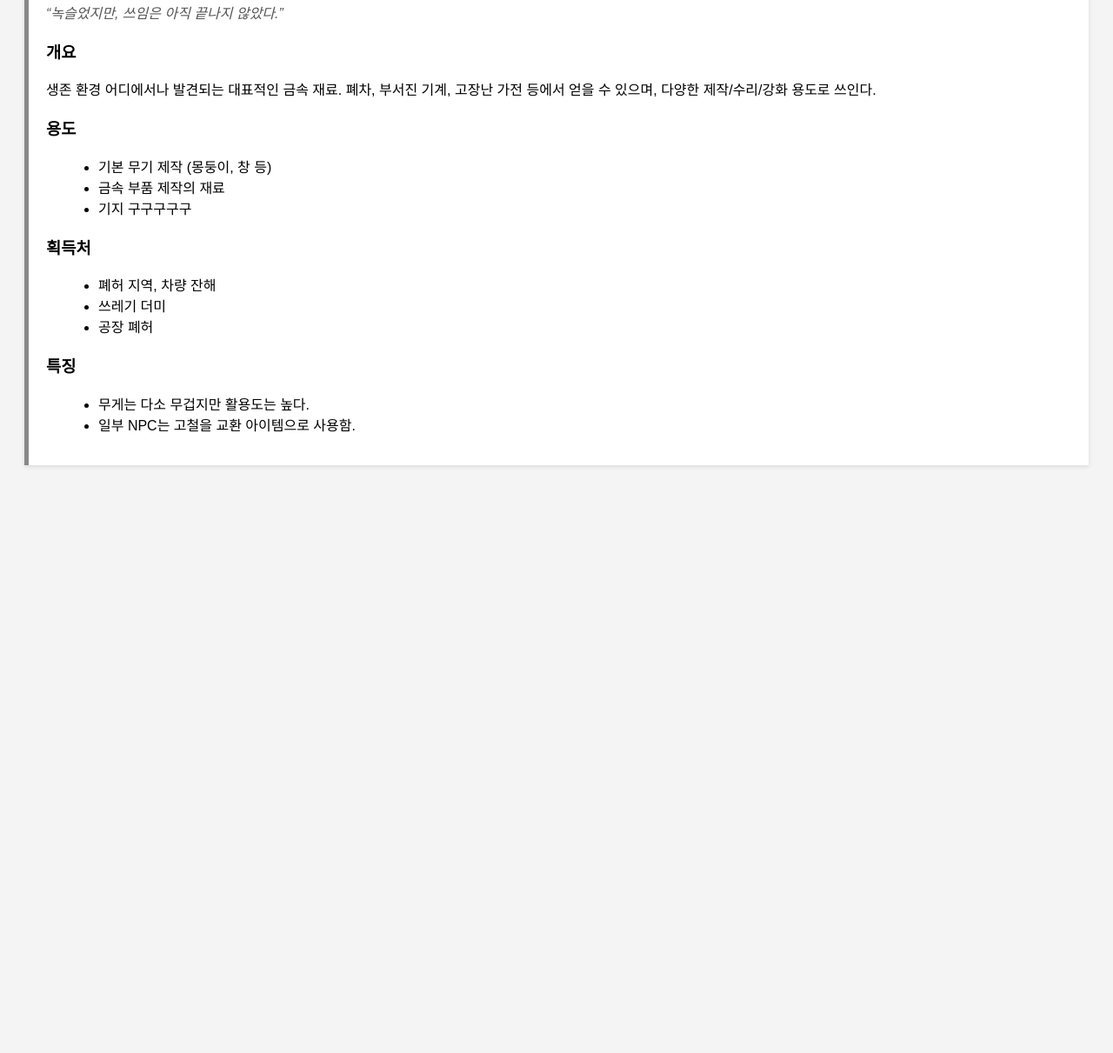
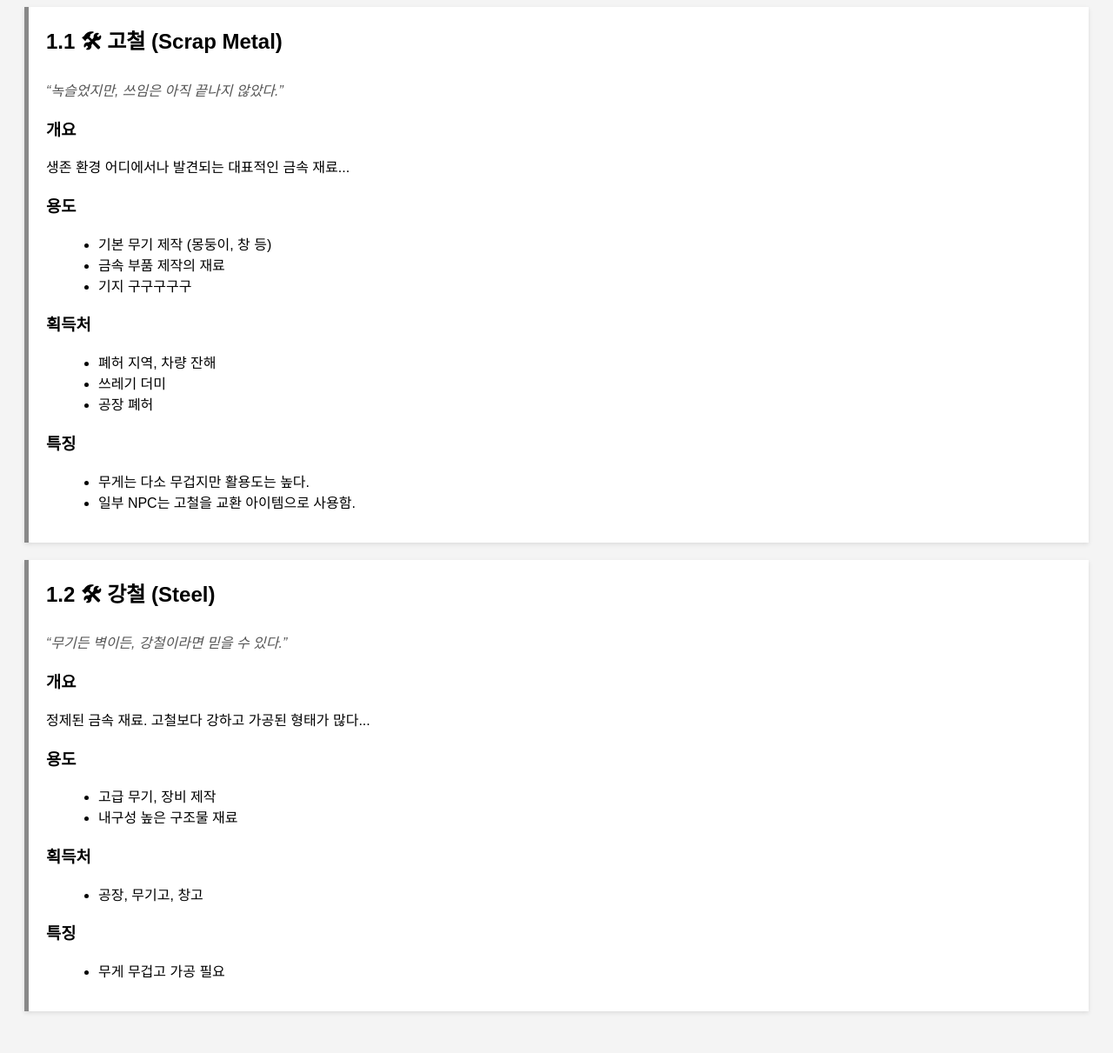
Before and after one commit to sundae0101/item_wiki, a plain HTML site: page index.html in a window 1280 px wide. Shown: the part 109-1320 px from the top of the page at 87% size. Before the commit the page ends 800 px from the top, so only its background shows below. Drawn offline with Linux system fonts and the light colour scheme.

Commit message:
수정 완료

```diff
--- a/index.html
+++ b/index.html
@@ -31,12 +31,14 @@
 </head>
 <body>
 
+  <h1>1. 금속 자원</h1>
+
   <div class="item">
-    <h2>🛠 고철 (Scrap Metal)</h2>
+    <h2>1.1 🛠 고철 (Scrap Metal)</h2>
     <blockquote>“녹슬었지만, 쓰임은 아직 끝나지 않았다.”</blockquote>
 
     <h3>개요</h3>
-    <p>생존 환경 어디에서나 발견되는 대표적인 금속 재료. 폐차, 부서진 기계, 고장난 가전 등에서 얻을 수 있으며, 다양한 제작/수리/강화 용도로 쓰인다.</p>
+    <p>생존 환경 어디에서나 발견되는 대표적인 금속 재료...</p>
 
     <h3>용도</h3>
     <ul>
@@ -59,17 +61,41 @@
     </ul>
   </div>
 
-  <!-- 여기 아래에 다른 아이템들 계속 추가할 수 있음 -->
+  <div class="item">
+    <h2>1.2 🛠 강철 (Steel)</h2>
+    <blockquote>“무기든 벽이든, 강철이라면 믿을 수 있다.”</blockquote>
+
+    <h3>개요</h3>
+    <p>정제된 금속 재료. 고철보다 강하고 가공된 형태가 많다...</p>
+
+    <h3>용도</h3>
+    <ul>
+      <li>고급 무기, 장비 제작</li>
+      <li>내구성 높은 구조물 재료</li>
+    </ul>
+
+    <h3>획득처</h3>
+    <ul>
+      <li>공장, 무기고, 창고</li>
+    </ul>
+
+    <h3>특징</h3>
+    <ul>
+      <li>무게 무겁고 가공 필요</li>
+    </ul>
+  </div>
 
 </body>
+
 </html>
 
 
 
 <!--
 git add .
-git commit -m "수정 내용"
-git push
+git commit -m "수정 완료"
+git push origin main
+
 
 https://sundae0101.github.io/item_wiki/
 -->
```
